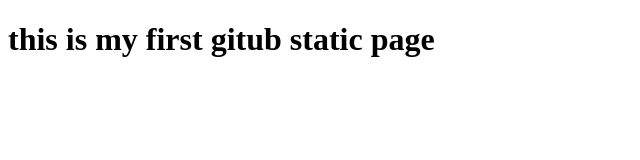
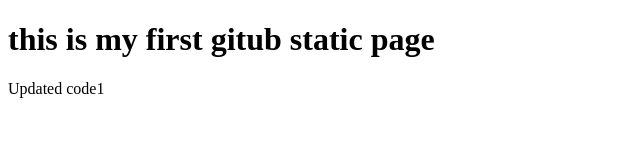
Before and after one commit to buttertasty/parry, a plain HTML site: page index.html in a window 1280 px wide. Shown: the whole page, without its empty margins (0-640 px from the left). Drawn offline with Linux system fonts and the light colour scheme.

Commit message:
second commit

```diff
--- a/index.html
+++ b/index.html
@@ -7,5 +7,6 @@
 </head>
 <body>
     <h1>this is my first gitub static page</h1>
+    <p>Updated code1</p>
 </body>
 </html>
```
